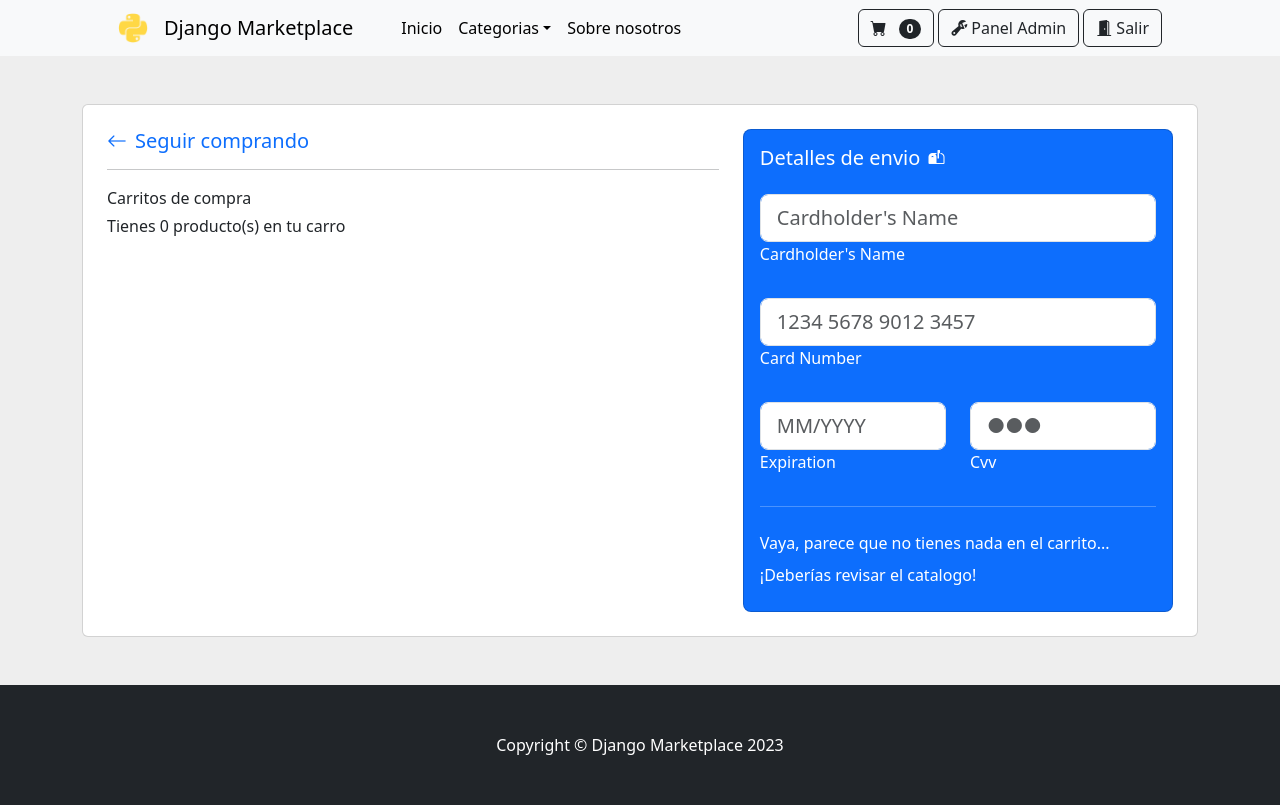
After one commit to JuanMe16/PyCommerce, a Django app: page /checkout/ in a window 1280 px wide. The commit adds this page. Run offline with Django 4.2, Linux system fonts and the light colour scheme; the visitor is signed in with stand-in values (Sample User, id 1); data that the repository does not hold is empty; some libraries are stand-ins or nearby versions.

Commit message:
Development: Store new features

```diff
--- a/apps/store/urls.py
+++ b/apps/store/urls.py
@@ -1,10 +1,13 @@
 from . import views
 from django.urls import path
+from django.contrib.auth.decorators import login_required
 
 urlpatterns = [
     path("", views.StoreHomeView.as_view(), name="index"),
     path("about-us/", views.AboutView.as_view(), name="about-us"),
     path("categories/<int:category_id>", views.CategoryView.as_view(), name="category"),
     path("product/<int:product_id>", views.ProductView.as_view(), name="product"),
-    path("add-product/", views.AddCartView.as_view(), name="add-product"),
+    path("add-product/", login_required(views.AddCartView.as_view()), name="add-product"),
+    path("checkout/", login_required(views.CheckoutView.as_view()), name="checkout"),
+    path("save-address/", login_required(views.SaveAddressView.as_view()), name="save-address"),
 ]
--- a/apps/store/views.py
+++ b/apps/store/views.py
@@ -20,16 +20,30 @@ class BaseTemplateView(TemplateView):
         return context
 
 
-class StoreHomeView(BaseTemplateView):
+class SearchTemplateView(BaseTemplateView):
+    def get_context_data(self, **kwargs: Any) -> dict[str, Any]:
+        context = super().get_context_data(**kwargs)
+        price_order = self.request.GET.get("price_order", None)
+        if price_order == "asc":
+            context["products"] = Product.objects.order_by("price")
+        elif price_order == "des":
+            context["products"] = Product.objects.order_by("-price")
+        else:
+            context["products"] = Product.objects
+
+        return context
+
+
+class StoreHomeView(SearchTemplateView):
     template_name = "store/index.html"
 
     def get_context_data(self, **kwargs: Any):
         context = super().get_context_data(**kwargs)
-        context["products"] = Product.objects.values()
+        context["products"] = context["products"].values()
         return context
 
 
-class CategoryView(BaseTemplateView):
+class CategoryView(SearchTemplateView):
     template_name = "store/index.html"
 
     def get_context_data(self, **kwargs: Any):
@@ -37,7 +51,7 @@ class CategoryView(BaseTemplateView):
         category_id = kwargs.get("category_id", 0)
         try:
             category = Category.objects.get(id=category_id)
-            context["products"] = Product.objects.filter(category=category).values()
+            context["products"] = context["products"].filter(category=category).values()
             context["category_name"] = category.name
         except:
             self.template_name = "not_found.html"
@@ -68,6 +82,27 @@ class AboutView(BaseTemplateView):
     template_name = "about_us.html"
 
 
+class CheckoutView(BaseTemplateView):
+    template_name = "store/checkout.html"
+
+    def get_context_data(self, **kwargs: Any):
+        context = super().get_context_data(**kwargs)
+        user = self.request.user
+        checkout_products = Cart.objects.filter(user=user)
+        products = [
+            Product.objects.get(id=product["product_id"])
+            for product in checkout_products.values()
+        ]
+        ziped_products = zip(checkout_products, products)
+        zip_sum = zip(checkout_products, products)
+        context["count"] = checkout_products.count()
+        context["checkout_products"] = ziped_products
+        context["subtotal"] = sum(
+            [product_dict.quantity * product.price for product_dict, product in zip_sum]
+        )
+        return context
+
+
 class AddCartView(View):
     def print_message(self, request):
         messages.warning(request, "No tenemos disponible esa cantidad de ese producto")
@@ -75,10 +110,6 @@ class AddCartView(View):
     def post(self, request: HttpRequest):
         product_id = int(request.POST.get("product_id", None))
         quantity = int(request.POST.get("quantity", None))
-
-        if not self.request.user.is_authenticated:
-            messages.warning(request, "Debes crear una cuenta para comprar.")
-            return redirect(f"/product/{product_id}")
 
         if not product_id or (not quantity or quantity < 0):
             messages.warning(request, "Datos invalidos para añadir al carrito.")
@@ -114,3 +145,6 @@ class AddCartView(View):
             )
 
         return redirect(f"/product/{product_id}")
+
+class SaveAddressView(View):
+    pass
--- a/templates/navbar.html
+++ b/templates/navbar.html
@@ -15,7 +15,7 @@
                         {% endfor %}
                     </ul>
                 </li>
-                <li class="nav-item"><a class="nav-link" href="{% url 'about-us' %}">Sobre nosotros</a></li>
+                <li class="nav-item"><a class="nav-link active" href="{% url 'about-us' %}">Sobre nosotros</a></li>
             </ul>
             <form class="d-flex">
                 {% if not request.user.is_authenticated %}
@@ -35,10 +35,10 @@
                     Salir
                 </a>
                 {% endif %}
-                <button class="btn btn-outline-dark" type="submit">
+                <a class="btn btn-outline-dark" href="{% url 'checkout' %}">
                     <i class="bi-cart-fill me-1"></i>
                     <span class="badge bg-dark text-white ms-1 rounded-pill">{{cart_products}}</span>
-                </button>
+                </a>
             </form>
         </div>
     </div>
--- /dev/null
+++ b/templates/store/checkout.html
@@ -0,0 +1,175 @@
+{% extends 'base.html' %}
+
+{% block title %} Carrito de compras {% endblock %}
+
+{% block content %}
+<section class="h-100 h-custom" style="background-color: #eee">
+  <div class="container py-5 h-100">
+    <div class="row d-flex justify-content-center align-items-center h-100">
+      <div class="col">
+        <div class="card">
+          <div class="card-body p-4">
+            <div class="row">
+              <div class="col-lg-7">
+                <h5 class="mb-3">
+                  <a href="/" class="link-underline link-underline-opacity-0"
+                    ><i class="bi bi-arrow-left me-2"></i>Seguir
+                    comprando</a
+                  >
+                </h5>
+                <hr />
+
+                <div
+                  class="d-flex justify-content-between align-items-center mb-4"
+                >
+                  <div>
+                    <p class="mb-1">Carritos de compra</p>
+                    <p class="mb-0">
+                      Tienes {{count}} producto(s) en tu carro
+                    </p>
+                  </div>
+                </div>
+
+                {% for checkout_product, product in checkout_products %}
+                <div class="card mb-3">
+                  <div class="card-body">
+                    <div class="d-flex justify-content-between">
+                      <div class="d-flex flex-row align-items-center">
+                        <div>
+                          <img
+                            src="/media/{{product.photo}}"
+                            class="img-fluid rounded-3"
+                            alt="Shopping item"
+                            style="width: 65px"
+                          />
+                        </div>
+                        <div class="ms-3">
+                          <h5>{{product.name}}</h5>
+                        </div>
+                      </div>
+                      <div class="d-flex flex-row align-items-center">
+                        <div style="width: 50px">
+                          <h5 class="fw-normal mb-0">{{checkout_product.quantity}}</h5>
+                        </div>
+                        <div style="width: 80px">
+                          <h5 class="mb-0">${{product.price}}</h5>
+                        </div>
+                        <a href="#!" class="btn btn-outline-dark" style="color: #cecece"
+                          ><i class="bi bi-trash-fill"></i></a>
+                      </div>
+                    </div>
+                  </div>
+                </div>
+                {% endfor %}
+              </div>
+
+              <div class="col-lg-5">
+                <div class="card bg-primary text-white rounded-3">
+                  <div class="card-body">
+                    <div
+                      class="d-flex align-items-center mb-4"
+                    >
+                      <h5 class="mb-0">Detalles de envio</h5>
+                      <i class="bi bi-mailbox2-flag ms-2"></i>
+                    </div>
+
+                    <form action="{% url 'save-address' %}" method="POST" class="mt-4">
+                      {% csrf_token %}
+                      <div class="form-outline form-white mb-4">
+                        <input
+                          type="text"
+                          id="typeName"
+                          class="form-control form-control-lg"
+                          siez="17"
+                          placeholder="Cardholder's Name"
+                        />
+                        <label class="form-label" for="typeName"
+                          >Cardholder's Name</label
+                        >
+                      </div>
+
+                      <div class="form-outline form-white mb-4">
+                        <input
+                          type="text"
+                          id="typeText"
+                          class="form-control form-control-lg"
+                          siez="17"
+                          placeholder="1234 5678 9012 3457"
+                          minlength="19"
+                          maxlength="19"
+                        />
+                        <label class="form-label" for="typeText"
+                          >Card Number</label
+                        >
+                      </div>
+
+                      <div class="row mb-4">
+                        <div class="col-md-6">
+                          <div class="form-outline form-white">
+                            <input
+                              type="text"
+                              id="typeExp"
+                              class="form-control form-control-lg"
+                              placeholder="MM/YYYY"
+                              size="7"
+                              id="exp"
+                              minlength="7"
+                              maxlength="7"
+                            />
+                            <label class="form-label" for="typeExp"
+                              >Expiration</label
+                            >
+                          </div>
+                        </div>
+                        <div class="col-md-6">
+                          <div class="form-outline form-white">
+                            <input
+                              type="password"
+                              id="typeText"
+                              class="form-control form-control-lg"
+                              placeholder="&#9679;&#9679;&#9679;"
+                              size="1"
+                              minlength="3"
+                              maxlength="3"
+                            />
+                            <label class="form-label" for="typeText">Cvv</label>
+                          </div>
+                        </div>
+                      </div>
+                    </form>
+
+                    <hr class="my-4" />
+
+                    {% if count > 0 %}
+                    <div class="d-flex justify-content-between">
+                      <p class="mb-2 fw-bold fs-2">Total</p>
+                      <p class="mb-2 fs-2">${{subtotal}}</p>
+                    </div>
+
+                    <button type="button" class="btn btn-info btn-block btn-lg">
+                      <div class="d-flex justify-content-between">
+                        <span
+                          >Pagar Carrito<i
+                            class="bi bi bi-arrow-right ms-2"
+                          ></i
+                        ></span>
+                      </div>
+                    </button>
+                    {% else %}
+                    <div class="d-flex flex-column justify-content-between">
+                        <p class="mb-2">Vaya, parece que no tienes nada en el carrito...</p>
+                        <p class="mb-2">¡Deberías revisar el catalogo!</p>
+                    </div>
+                    {% endif %}
+
+                  </div>
+                </div>
+              </div>
+            </div>
+          </div>
+        </div>
+      </div>
+    </div>
+  </div>
+</section>
+{% endblock %}
```
Also changed, not shown: templates/store/index.html (+7 -10 lines).
